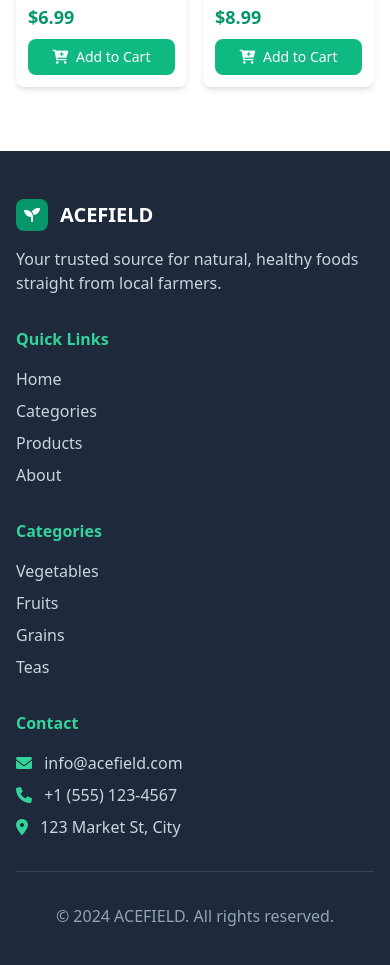
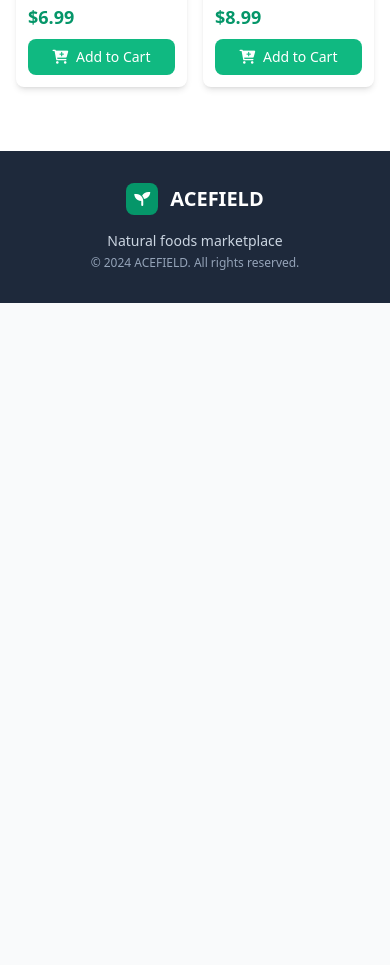
Before and after one commit to Mkayzw/markeplace, a plain HTML site: page index.html in a window 390 px wide. Shown: the part 3663-4628 px from the top of the page. After the commit the page ends 3966 px from the top, so only its background shows below. Drawn offline with nearby package versions, Linux system fonts and the light colour scheme.

Commit message:
Refactor footer layout and styling for improved responsiveness and branding consistency

```diff
--- a/index.html
+++ b/index.html
@@ -158,51 +158,20 @@
     <div id="cart-overlay" class="fixed inset-0 bg-black bg-opacity-50 hidden z-40"></div>
 
     <!-- Footer -->
-    <footer class="bg-slate-800 text-white py-12">
+    <footer class="bg-slate-800 text-white py-8">
         <div class="container mx-auto px-4">
-            <div class="grid grid-cols-1 md:grid-cols-4 gap-8">
-                <div>
-                    <div class="flex items-center space-x-3 mb-4">
-                        <div class="w-8 h-8 bg-emerald-600 rounded-lg flex items-center justify-center">
-                            <i class="fas fa-seedling text-white"></i>
-                        </div>
-                        <h4 class="text-xl font-bold">ACEFIELD</h4>
+            <div class="flex flex-col md:flex-row justify-between items-center gap-4">
+                <div class="flex items-center space-x-3">
+                    <div class="w-8 h-8 bg-emerald-600 rounded-lg flex items-center justify-center">
+                        <i class="fas fa-seedling text-white"></i>
                     </div>
-                    <p class="text-slate-300">Your trusted source for natural, healthy foods straight from local farmers.</p>
+                    <h4 class="text-xl font-bold">ACEFIELD</h4>
                 </div>
 
-                <div>
-                    <h5 class="font-semibold mb-4 text-emerald-400">Quick Links</h5>
-                    <ul class="space-y-2 text-slate-300">
-                        <li><a href="#home" class="hover:text-emerald-400 transition-colors">Home</a></li>
-                        <li><a href="#categories" class="hover:text-emerald-400 transition-colors">Categories</a></li>
-                        <li><a href="#products" class="hover:text-emerald-400 transition-colors">Products</a></li>
-                        <li><a href="#about" class="hover:text-emerald-400 transition-colors">About</a></li>
-                    </ul>
+                <div class="text-center md:text-right">
+                    <p class="text-slate-300 text-sm mb-1">Natural foods marketplace</p>
+                    <p class="text-slate-400 text-xs">&copy; 2024 ACEFIELD. All rights reserved.</p>
                 </div>
-
-                <div>
-                    <h5 class="font-semibold mb-4 text-emerald-400">Categories</h5>
-                    <ul class="space-y-2 text-slate-300">
-                        <li><a href="#" class="hover:text-emerald-400 transition-colors">Vegetables</a></li>
-                        <li><a href="#" class="hover:text-emerald-400 transition-colors">Fruits</a></li>
-                        <li><a href="#" class="hover:text-emerald-400 transition-colors">Grains</a></li>
-                        <li><a href="#" class="hover:text-emerald-400 transition-colors">Teas</a></li>
-                    </ul>
-                </div>
-
-                <div>
-                    <h5 class="font-semibold mb-4 text-emerald-400">Contact</h5>
-                    <div class="space-y-2 text-slate-300">
-                        <p><i class="fas fa-envelope mr-2 text-emerald-400"></i> info@acefield.com</p>
-                        <p><i class="fas fa-phone mr-2 text-emerald-400"></i> +1 (555) 123-4567</p>
-                        <p><i class="fas fa-map-marker-alt mr-2 text-emerald-400"></i> 123 Market St, City</p>
-                    </div>
-                </div>
-            </div>
-
-            <div class="border-t border-slate-700 mt-8 pt-8 text-center text-slate-400">
-                <p>&copy; 2024 ACEFIELD. All rights reserved.</p>
             </div>
         </div>
     </footer>
```
